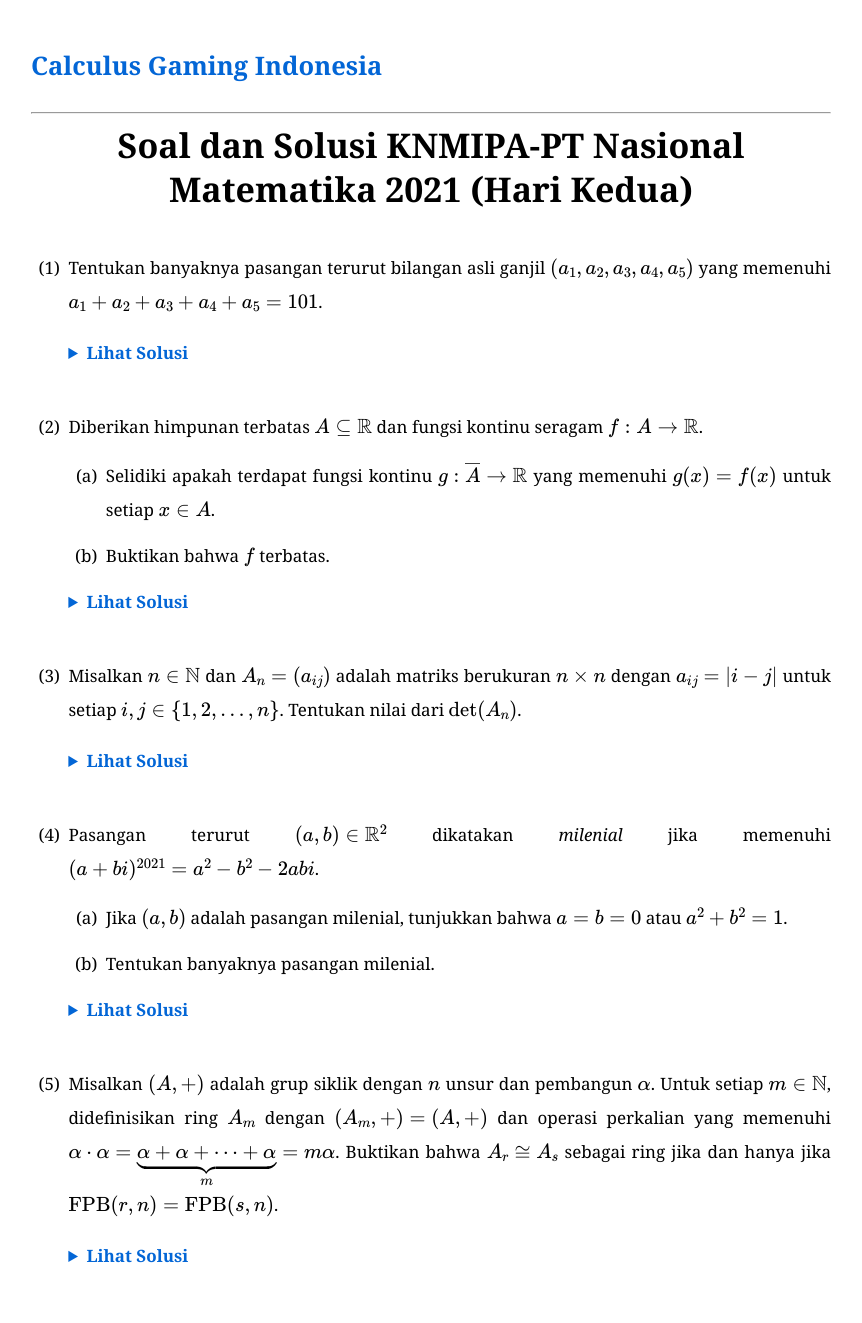
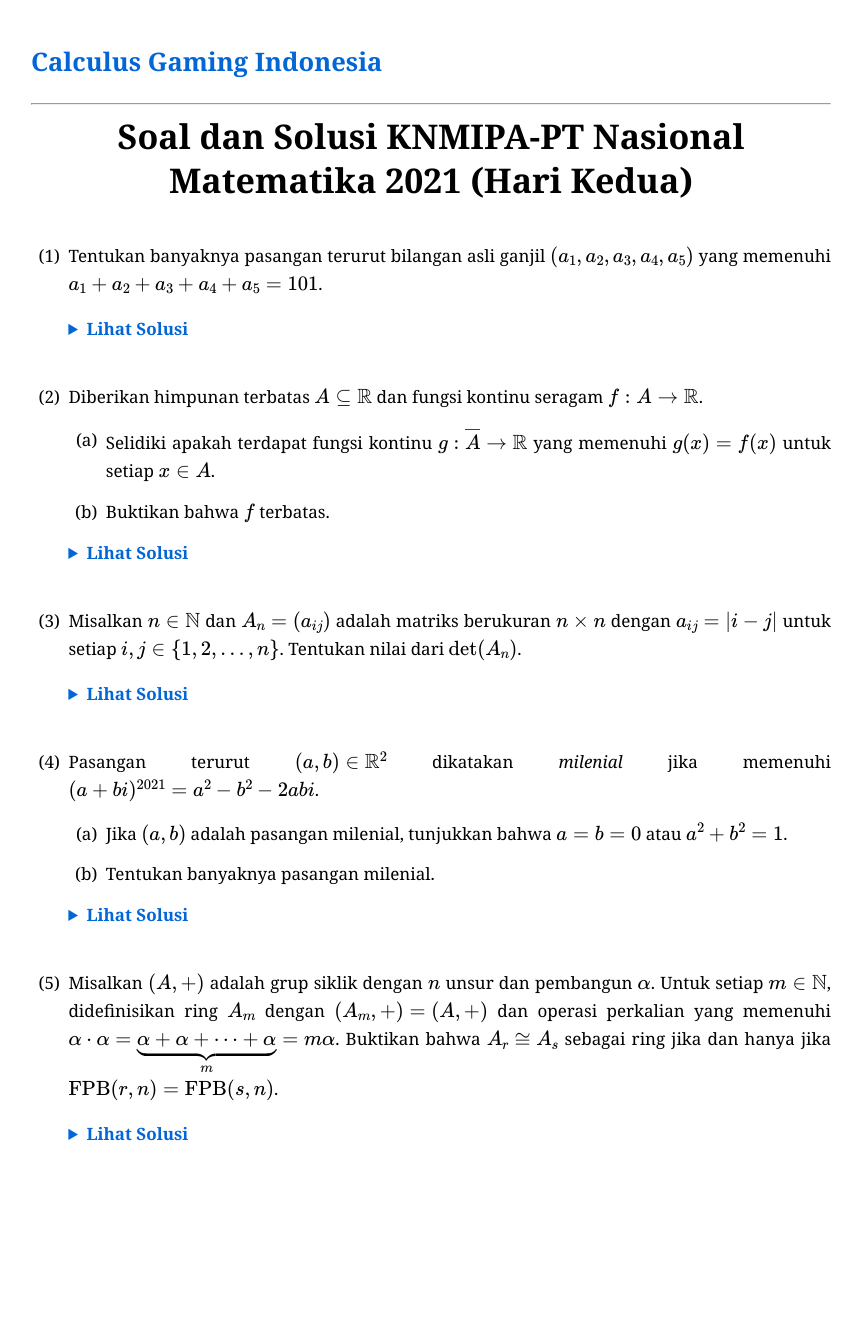
Before and after one commit to calculusgamingindonesia/calculusgamingindonesia.github.io, a Jekyll site: the page built from _posts/2026-07-01-onmipa-pt-nas-mat-21-2.md, in a window 1280 px wide. Shown: the whole page, without its empty margins (209-1071 px from the left). Built offline with Jekyll 4.4.1, drawn with Linux system fonts in a browser that asks for light colours; some web fonts are replaced; after the commit the page ends 1199 px from its top, so only the background shows below that.

Commit message:
Update default.html

```diff
--- a/_layouts/default.html
+++ b/_layouts/default.html
@@ -23,7 +23,7 @@
             font-size: 17px;
             color: #000000;
             font-weight: normal;
-            line-height: 2.0;
+            line-height: 1.65;
             margin: 40px auto;
             max-width: 800px;
             padding: 0 20px;
@@ -70,7 +70,7 @@
             position: relative !important;
             display: block !important;
             margin-bottom: 12px;
-            line-height: 2.0;
+            line-height: 1.7;
             text-align: justify !important;
 
             /* Jarak teks ke batas kiri sub-poin (Disamakan dengan struktur induk) */
```
